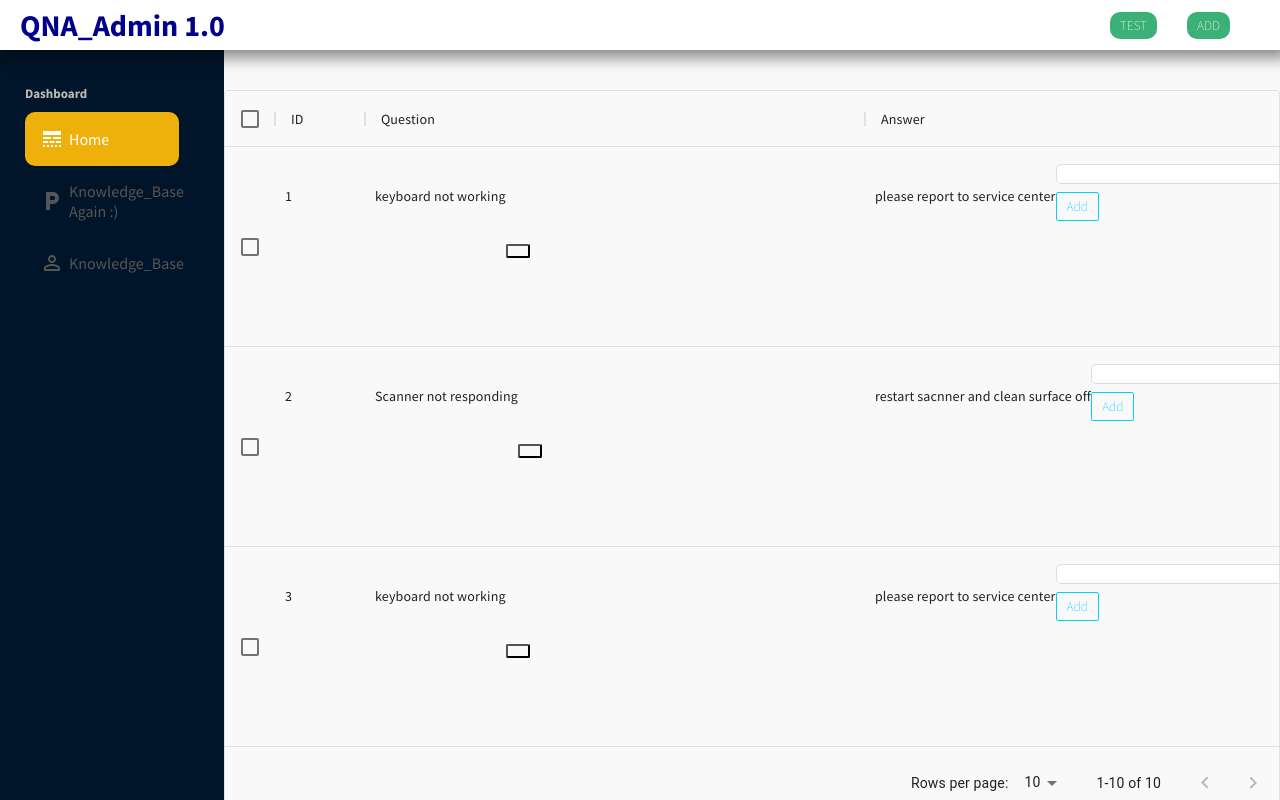
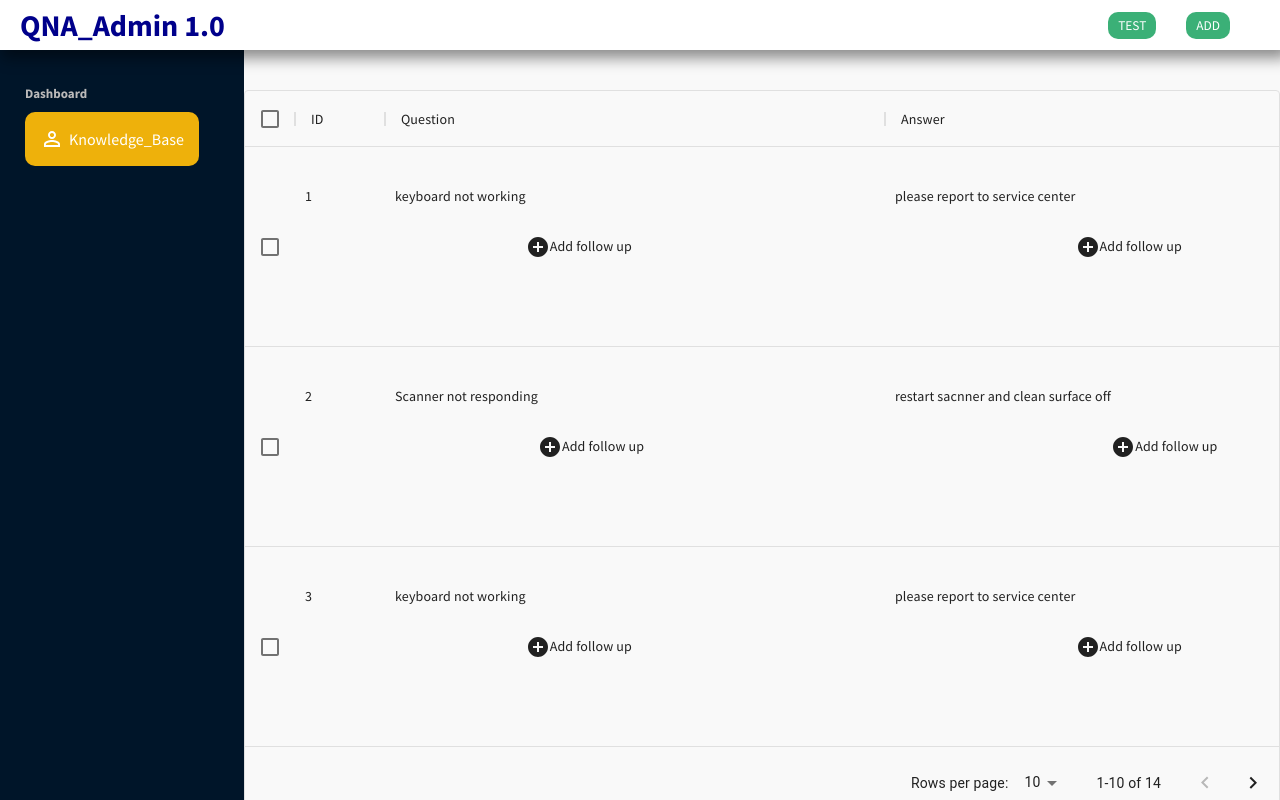
Before and after one commit to chinmayaAgrawal/newAdmin, a React (Create React App) app: page /users in a window 1280 px wide. Shown: the top 800 px of the page. Built offline with nearby package versions, Linux system fonts and the light colour scheme; the HTML template or start-up script is replaced by a standard one.

Commit message:
metatag added

```diff
--- a/src/components/sidebar/Sidebar.jsx
+++ b/src/components/sidebar/Sidebar.jsx
@@ -37,20 +37,9 @@ export default function Sidebar() {
         <div className="sidebarMenu">
           <h3 className="sidebarTitle">Dashboard</h3>
           <ul className="sidebarList">
-            <Link to="/" className="link">
-            <li className="sidebarListItem active">
-              <LineStyle className="sidebarIcon"  />
-              Home
-            </li>
-            </Link>
-            <Link to="/sensors" className="link" >
-            <li className="sidebarListItem">
-              <LocalParking className="sidebarIcon" />
-              Knowledge_Base Again :)
-            </li>
-            </Link>
+
             <Link to="/users" className="link">
-              <li className="sidebarListItem">
+              <li className="sidebarListItem active">
                 <PermIdentity className="sidebarIcon" />
                 Knowledge_Base
               </li>
--- a/src/dummyData.js
+++ b/src/dummyData.js
@@ -166,6 +166,10 @@ export const userData = [
       username: "keyboard not working",
       avatar:"https://ej2.syncfusion.com/demos/src/grid/images/2.png",
       email: "please report to service center",
+      metaData : {
+        'uid': '1234',
+        'recid': '1234bjdbv89',
+    },
       status: "active",
       transaction: "please report to service center",
     },
@@ -175,6 +179,10 @@ export const userData = [
       avatar:
         "https://images.pexels.com/photos/1152994/pexels-photo-1152994.jpeg?auto=compress&cs=tinysrgb&dpr=2&w=500",
       email: "user2@gmail.com",
+      metaData : {
+        'uid': '1234',
+        'recid': '1234bjdbv89',
+    },
       status: "active",
       transaction: "restart sacnner and clean surface off",
     },
@@ -183,6 +191,10 @@ export const userData = [
       username: "keyboard not working",
       avatar:"https://ej2.syncfusion.com/demos/src/grid/images/2.png",
       email: "please report to service center",
+      metaData : {
+        'uid': '1234',
+        'recid': '1234bjdbv89',
+    },
       status: "active",
       transaction: "please report to service center",
     },
@@ -192,6 +204,10 @@ export const userData = [
       avatar:
         "https://images.pexels.com/photos/1152994/pexels-photo-1152994.jpeg?auto=compress&cs=tinysrgb&dpr=2&w=500",
       email: "user2@gmail.com",
+      metaData : {
+        'uid': '1234',
+        'recid': '1234bjdbv89',
+    },
       status: "active",
       transaction: "restart sacnner and clean surface off",
     },
@@ -200,6 +216,10 @@ export const userData = [
       username: "keyboard not working",
       avatar:"https://ej2.syncfusion.com/demos/src/grid/images/2.png",
       email: "please report to service center",
+      metaData : {
+        'uid': '1234',
+        'recid': '1234bjdbv89',
+    },
       status: "inactive",
       transaction: "please report to service center",
     },
@@ -209,6 +229,10 @@ export const userData = [
       avatar:
         "https://images.pexels.com/photos/1152994/pexels-photo-1152994.jpeg?auto=compress&cs=tinysrgb&dpr=2&w=500",
       email: "user2@gmail.com",
+      metaData : {
+        'uid': '1234',
+        'recid': '1234bjdbv89',
+    },
       status: "active",
       transaction: "restart sacnner and clean surface off",
     },
@@ -217,6 +241,10 @@ export const userData = [
       username: "keyboard not working",
       avatar:"https://ej2.syncfusion.com/demos/src/grid/images/2.png",
       email: "please report to service center",
+      metaData : {
+        'uid': '1234',
+        'recid': '1234bjdbv89',
+    },
       status: "active",
       transaction: "please report to service center",
     },
@@ -226,26 +254,84 @@ export const userData = [
       avatar:
         "https://images.pexels.com/photos/1152994/pexels-photo-1152994.jpeg?auto=compress&cs=tinysrgb&dpr=2&w=500",
       email: "user2@gmail.com",
+      metaData : {
+        'uid': '1234',
+        'recid': '1234bjdbv89',
+    },
       status: "inactive",
       transaction: "restart sacnner and clean surface off",
     },
     {
       id: 9,
-      username: "User 9",
-      avatar:
-        "https://images.pexels.com/photos/1152994/pexels-photo-1152994.jpeg?auto=compress&cs=tinysrgb&dpr=2&w=500",
-      email: "jon@gmail.com",
+      username: "keyboard not working",
+      avatar:"https://ej2.syncfusion.com/demos/src/grid/images/2.png",
+      email: "please report to service center",
+      metaData : {
+        'uid': '1234',
+        'recid': '1234bjdbv89',
+    },
       status: "active",
-      transaction: "$120.00",
+      transaction: "please report to service center",
     },
     {
       id: 10,
-      username: "User 10",
+      username: "Scanner not responding",
       avatar:
         "https://images.pexels.com/photos/1152994/pexels-photo-1152994.jpeg?auto=compress&cs=tinysrgb&dpr=2&w=500",
-      email: "jon@gmail.com",
+      email: "user2@gmail.com",
+      metaData : {
+        'uid': '1234',
+        'recid': '1234bjdbv89',
+    },
       status: "active",
-      transaction: "$120.00",
+      transaction: "restart sacnner and clean surface off",
+    },
+    {
+      id: 11,
+      username: "keyboard not working",
+      avatar:"https://ej2.syncfusion.com/demos/src/grid/images/2.png",
+      email: "please report to service center",
+      metaData : {
+        'uid': '1234',
+        'recid': '1234bjdbv89',
+    },
+      status: "active",
+      transaction: "please report to service center",
+    },
+    {
+      id: 12,
+      username: "Scanner not responding",
+      avatar:
+        "https://images.pexels.com/photos/1152994/pexels-photo-1152994.jpeg?auto=compress&cs=tinysrgb&dpr=2&w=500",
+      email: "user2@gmail.com",
+      metaData : {
+        'uid': '1234',
+        'recid': '1234bjdbv89',
+    },
+      status: "active",
+      transaction: "restart sacnner and clean surface off",
+    },
+    {
+      id: 13,
+      username: "keyboard not working",
+      avatar:"https://ej2.syncfusion.com/demos/src/grid/images/2.png",
+      email: "please report to service center",
+      metaData : {
+        'uid': '1234',
+        'recid': '1234bjdbv89',
+    },
+      status: "inactive",
+      transaction: "please report to service center",
+    },
+    {
+      id: 14,
+      username: "Scanner not responding",
+      avatar:
+        "https://images.pexels.com/photos/1152994/pexels-photo-1152994.jpeg?auto=compress&cs=tinysrgb&dpr=2&w=500",
+      email: "user2@gmail.com",
+
+      status: "active",
+      transaction: "restart sacnner and clean surface off",
     },
   ];
   export const userRows = [
--- a/src/pages/userList/UserList.jsx
+++ b/src/pages/userList/UserList.jsx
@@ -1,6 +1,6 @@
 import "./userList.css";
 import { DataGrid } from "@material-ui/data-grid";
-import { DeleteOutline,HighlightOff,DoneAll, CropFree} from "@material-ui/icons";
+import { DeleteOutline,HighlightOff,DoneAll, CropFree, DeleteOutlineRounded} from "@material-ui/icons";
 import {GridCellEditStopReasons} from "@material-ui/core";
 import AddCircleIcon from '@material-ui/icons/AddCircle';
 import { dataRows } from "../../dummyData";
@@ -23,36 +23,61 @@ const confirmDelete=(id)=>
   }else{
     return false;
   }
-
 }
 
+const [page, setPage] = useState(2);
+const [rowsPerPage, setRowsPerPage] = useState(10);
 
+const handleChangePage = (event, newPage) => {
+  setPage(newPage);
+};
 
-  const [serviceList, setServiceList] = useState([{ service: "" }]);
+const handleChangeRowsPerPage = (event) => {
+  setRowsPerPage(parseInt(event.target.value, 10));
+  setPage(0);
+};
 
-  const handleServiceChange = (e, index) => {
-    const { name, value } = e.target;
-    const list = [...serviceList];
-    list[index][name] = value;
-    setServiceList(list);
-  };
+var btnpa =document.getElementById('remove');
 
-  const handleServiceRemove = (index) => {
-    const list = [...serviceList];
-    list.splice(index, 1);
-    setServiceList(list);
-  };
+let vari = 0;
+function addNode(){
+  document.getElementById("l1").innerHTML += `<div>${vari}<button id ="var${vari} onclick="
+  deleteNode(var${vari});">Delete</button></div>`;
+  vari++;
+  if(vari ===1000)
+    vari=0;
+}
 
-  const handleServiceAdd = () => {
-    setServiceList([...serviceList, { service: "" }]);
-  };
+function deleteNode(id){
+   var del=id.parentElement;
+   del.remove();
+   var u =0;
+}
+  // const [serviceList, setServiceList] = useState([{ service: "" }]);
 
-  function addNode() {
+  // const handleServiceChange = (e, index) => {
+  //   const { name, value } = e.target;
+  //   const list = [...serviceList];
+  //   list[index][name] = value;
+  //   setServiceList(list);
+  // };
+
+  // const handleServiceRemove = (index) => {
+  //   const list = [...serviceList];
+  //   list.splice(index, 1);
+  //   setServiceList(list);
+  // };
+
+  // const handleServiceAdd = () => {
+  //   setServiceList([...serviceList, { service: "" }]);
+  // };
+
+  /*function addNode() {
     var x = document.createElement("INPUT");
     x.setAttribute("type", "text");
     x.setAttribute("value", "Hello");
     document.body.appendChild(x);
-}
+}*/
   const columns = [
     { field: "id", headerName: "ID", width: 90,
     renderCell: (params) => {
@@ -77,8 +102,7 @@ const confirmDelete=(id)=>
           <div className="userListUser">
             {params.row.username}
           </div>
-          <div>
-            <button className= "add" onClick={addNode()}></button></div>
+          <AddCircleIcon onClick="addNode();"/><span> Add follow up</span>
            </>
         );
       },
@@ -104,50 +128,32 @@ const confirmDelete=(id)=>
             <div  className="userListUser">
               {params.row.transaction}
             </div>
-          <div className="userListUser">
-          <form className="App" autoComplete="off">
-      <div className="form-field">
-        {serviceList.map((singleService, index) => (
-          <div key={index} className="services">
-            <div className="first-division">
-              <input
-                name="service"
-                type="text"
-                id="service"
-                value={singleService.service}
-                onChange={(e) => handleServiceChange(e, index)}
-                required
-              />
-              {serviceList.length - 1 === index && serviceList.length < 4 && (
-                <button
-                  type="button"
-                  onClick={handleServiceAdd}
-                  className="add-btn"
-                >
-                  <span>Add</span>
-                </button>
-              )}
+            <div class="userListUser">
+            <div id="list">
             </div>
-            <div className="second-division">
-              {serviceList.length !== 1 && (
-                <button
-                  type="button"
-                  onClick={() => handleServiceRemove(index)}
-                  className="remove-btn"
-                >
-                  <span>Remove</span>
-                </button>
-              )}
             </div>
-          </div>
-        ))}
-      </div>
-      </form>
-          </div>
-           </>
+            <AddCircleIcon id="l1" onClick="addNode();"/><span> Add follow up</span>
+            </>
         );
       },
 
+    },
+    {
+      field: "metaData",
+      headerName: "MetaData",
+      width: 200,
+      renderCell: (params) => {
+        return (
+          <>
+          <div class="userListUser">
+            {params.row.metaData.uid}
+          </div>
+          <div class="userListUser">
+          {params.row.metaData.recid}
+        </div>
+         </>
+        );
+      },
     },
 
     {
@@ -204,9 +210,12 @@ const confirmDelete=(id)=>
         pageSize={pageSize}
         onPageSizeChange={(newPageSize) => setPageSize(newPageSize)}
         rowsPerPageOptions={[5, 10, 20]}
+        //page={page}
         pagination
+        onPageChange={handleChangePage}
+        rowsPerPage={rowsPerPage}
+        onRowsPerPageChange={handleChangeRowsPerPage}
         experimentalFeatures={{ newEditingApi: true }}
-        {...data}
       />
     </div>
   );
--- a/src/pages/userList/userList.css
+++ b/src/pages/userList/userList.css
@@ -1,9 +1,4 @@
-.App {
-  width: 70vh;
-  margin: auto;
-  display: flex;
-  justify-content: space-between;
-}
+
 
 .form-field {
   flex: 2;
@@ -12,8 +7,7 @@
   margin-left: 3rem;
   flex: 1;
 }
-.form-field label,
-h2 {
+.form-field label{
   margin: 0;
   font-size: 10px;
   font-weight: 50;
@@ -43,14 +37,7 @@ input:focus {
   margin: 0 5px 0.5rem 0;
   width: 80%;
 }
-button {
-  background: none;
-  outline: none;
-  cursor: pointer;
-  font-weight: 100;
-  border-radius: 2px;
-  padding: 5px 10px;
-}
+
 .first-division button {
   align-self: flex-start;
   display: flex;
```
